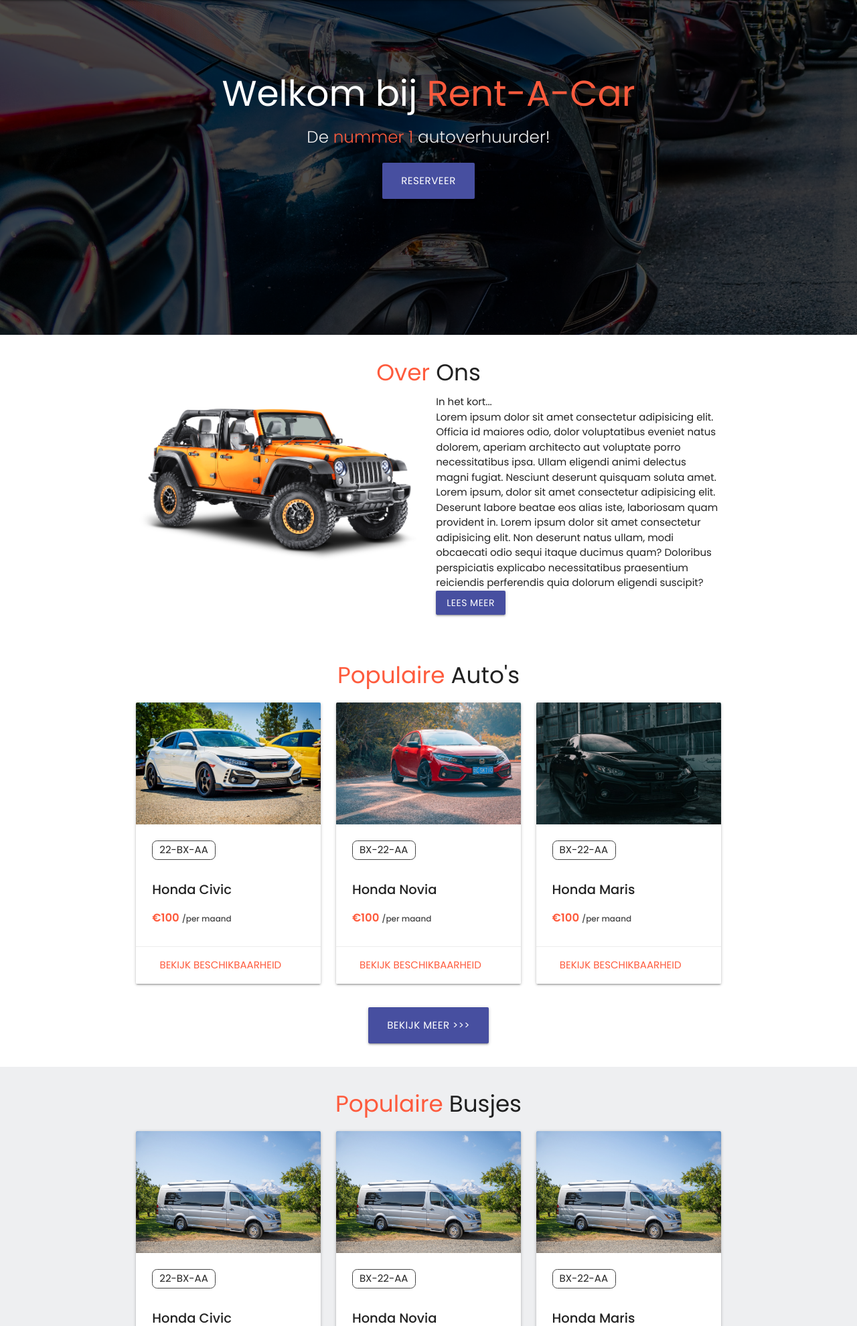
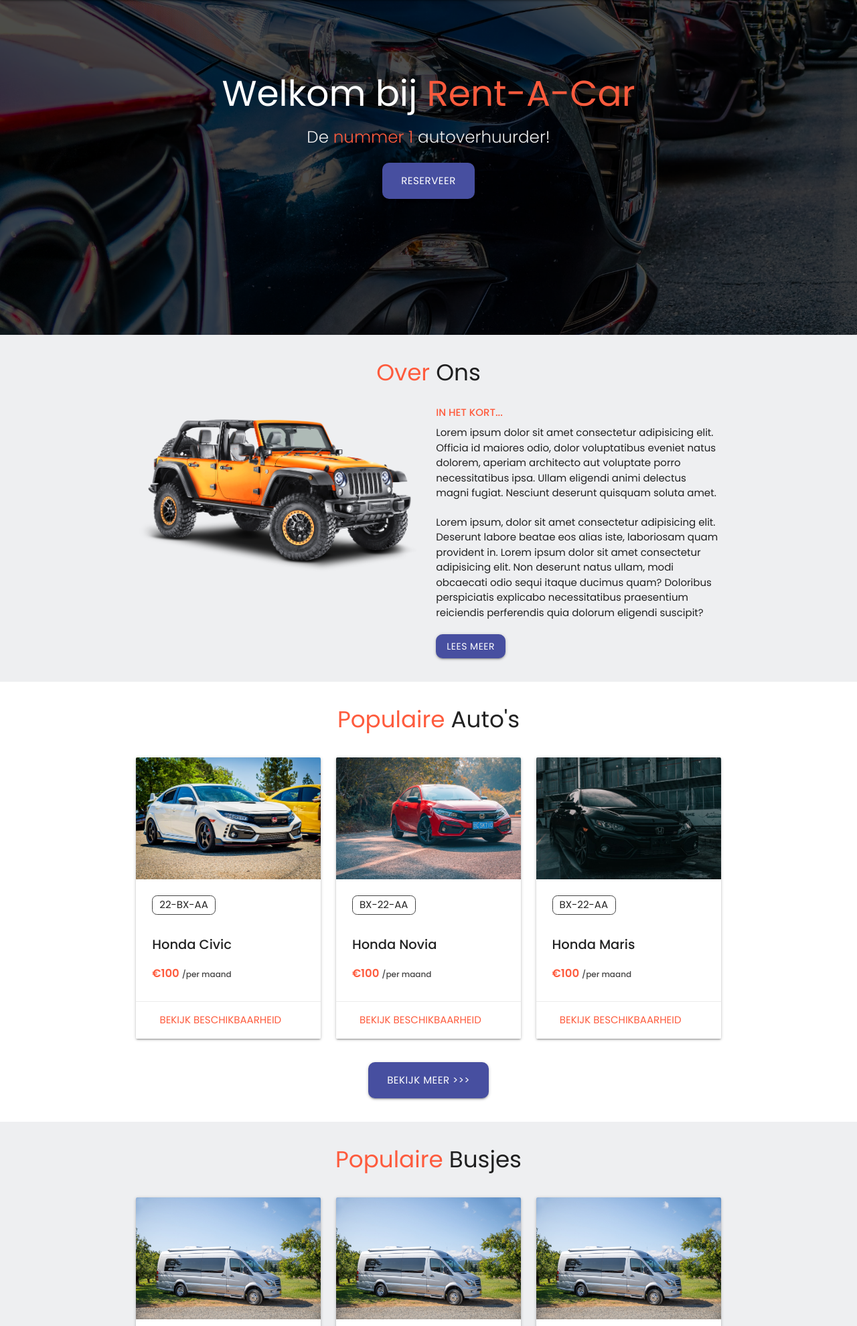
Before and after one commit to Daan-Swart/Rent-A-Car-v2, a PHP site: page / in a window 1280 px wide. Shown: the part 64-2044 px from the top of the page at 67% size. Run offline with PHP 8.4, Linux system fonts and the light colour scheme.

Commit message:
Added about section

```diff
--- a/css/style.css
+++ b/css/style.css
@@ -22,6 +22,7 @@
 
 .btn{
     background-color: var(--btn-color);
+    border-radius: 10px;
 }
 
 .btn:hover{
@@ -30,6 +31,10 @@
 
 .section h4 span{
     color: var(--main-color);
+}
+
+.section h4 {
+    margin-bottom: 30px;
 }
 
 .material-icons{
@@ -86,6 +91,22 @@ nav ul a:hover {
 .slider .btn{
     margin-top: 15px;
 }
+
+/* SECTION: About*/
+.section-about{
+    background-color: #eeeff1;
+}
+
+.section-about .row span {
+    font-weight: 500;
+    color: var(--main-color);
+    text-transform: uppercase;
+}
+
+.section-about p {
+    margin: 0.5rem 0 1.4rem;
+}
+
 
 /* SECTION: Cars*/
 
```
